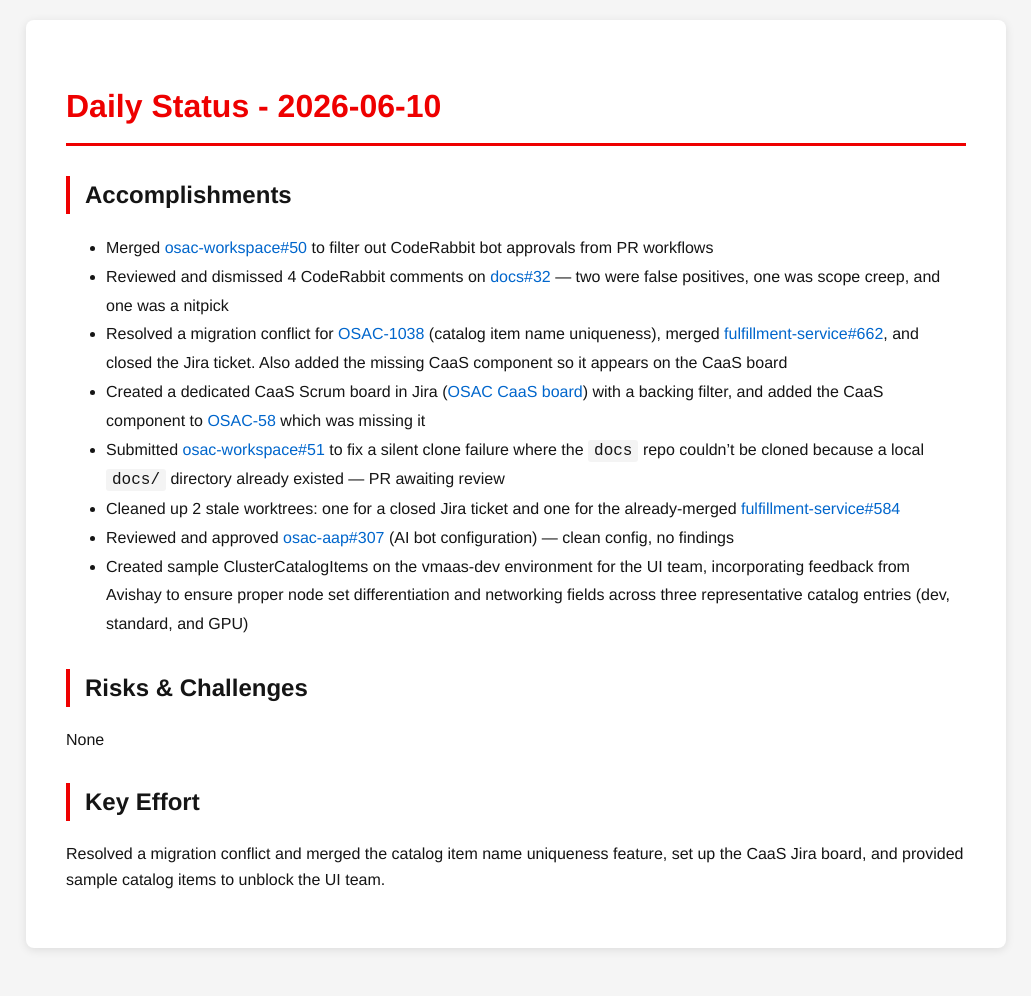
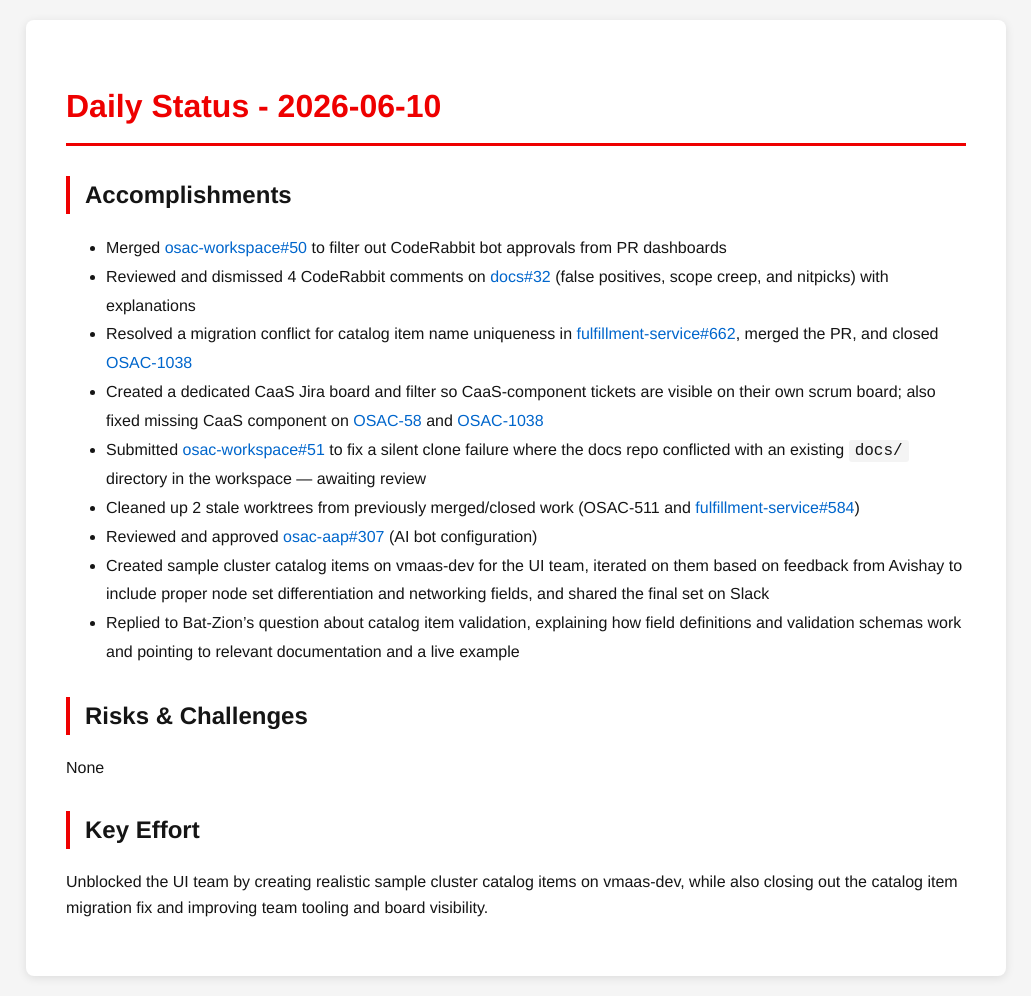
Before and after one commit to tzvatot/daily-status, a Jekyll site: the page built from 2026-06-10.md, in a window 1280 px wide. Shown: the whole page, without its empty margins (124-1155 px from the left). Built offline with Jekyll 4.4.1, drawn with Linux system fonts in a browser that asks for light colours; before the commit the page ends 968 px from its top, so only the background shows below that.

Commit message:
Daily status update - 2026-06-10

```diff
--- a/2026-06-10.md
+++ b/2026-06-10.md
@@ -7,17 +7,18 @@ date: 2026-06-10
 # Daily Status - 2026-06-10
 
 ## Accomplishments
-- Merged [osac-workspace#50](https://github.com/osac-project/osac-workspace/pull/50) to filter out CodeRabbit bot approvals from PR workflows
-- Reviewed and dismissed 4 CodeRabbit comments on [docs#32](https://github.com/osac-project/docs/pull/32) — two were false positives, one was scope creep, and one was a nitpick
-- Resolved a migration conflict for [OSAC-1038](https://redhat.atlassian.net/browse/OSAC-1038) (catalog item name uniqueness), merged [fulfillment-service#662](https://github.com/osac-project/fulfillment-service/pull/662), and closed the Jira ticket. Also added the missing CaaS component so it appears on the CaaS board
-- Created a dedicated CaaS Scrum board in Jira ([OSAC CaaS board](https://redhat.atlassian.net/jira/software/c/projects/OSAC/boards/12411)) with a backing filter, and added the CaaS component to [OSAC-58](https://redhat.atlassian.net/browse/OSAC-58) which was missing it
-- Submitted [osac-workspace#51](https://github.com/osac-project/osac-workspace/pull/51) to fix a silent clone failure where the `docs` repo couldn't be cloned because a local `docs/` directory already existed — PR awaiting review
-- Cleaned up 2 stale worktrees: one for a closed Jira ticket and one for the already-merged [fulfillment-service#584](https://github.com/osac-project/fulfillment-service/pull/584)
-- Reviewed and approved [osac-aap#307](https://github.com/osac-project/osac-aap/pull/307) (AI bot configuration) — clean config, no findings
-- Created sample ClusterCatalogItems on the vmaas-dev environment for the UI team, incorporating feedback from Avishay to ensure proper node set differentiation and networking fields across three representative catalog entries (dev, standard, and GPU)
+- Merged [osac-workspace#50](https://github.com/osac-project/osac-workspace/pull/50) to filter out CodeRabbit bot approvals from PR dashboards
+- Reviewed and dismissed 4 CodeRabbit comments on [docs#32](https://github.com/osac-project/docs/pull/32) (false positives, scope creep, and nitpicks) with explanations
+- Resolved a migration conflict for catalog item name uniqueness in [fulfillment-service#662](https://github.com/osac-project/fulfillment-service/pull/662), merged the PR, and closed [OSAC-1038](https://redhat.atlassian.net/browse/OSAC-1038)
+- Created a dedicated CaaS Jira board and filter so CaaS-component tickets are visible on their own scrum board; also fixed missing CaaS component on [OSAC-58](https://redhat.atlassian.net/browse/OSAC-58) and [OSAC-1038](https://redhat.atlassian.net/browse/OSAC-1038)
+- Submitted [osac-workspace#51](https://github.com/osac-project/osac-workspace/pull/51) to fix a silent clone failure where the docs repo conflicted with an existing `docs/` directory in the workspace — awaiting review
+- Cleaned up 2 stale worktrees from previously merged/closed work (OSAC-511 and [fulfillment-service#584](https://github.com/osac-project/fulfillment-service/pull/584))
+- Reviewed and approved [osac-aap#307](https://github.com/osac-project/osac-aap/pull/307) (AI bot configuration)
+- Created sample cluster catalog items on vmaas-dev for the UI team, iterated on them based on feedback from Avishay to include proper node set differentiation and networking fields, and shared the final set on Slack
+- Replied to Bat-Zion's question about catalog item validation, explaining how field definitions and validation schemas work and pointing to relevant documentation and a live example
 
 ## Risks & Challenges
 None
 
 ## Key Effort
-Resolved a migration conflict and merged the catalog item name uniqueness feature, set up the CaaS Jira board, and provided sample catalog items to unblock the UI team.
+Unblocked the UI team by creating realistic sample cluster catalog items on vmaas-dev, while also closing out the catalog item migration fix and improving team tooling and board visibility.
```
